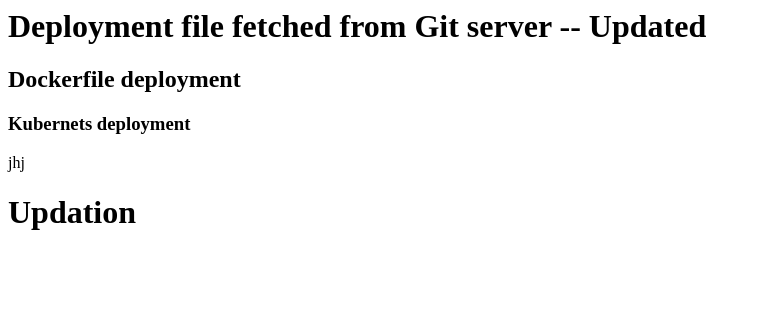
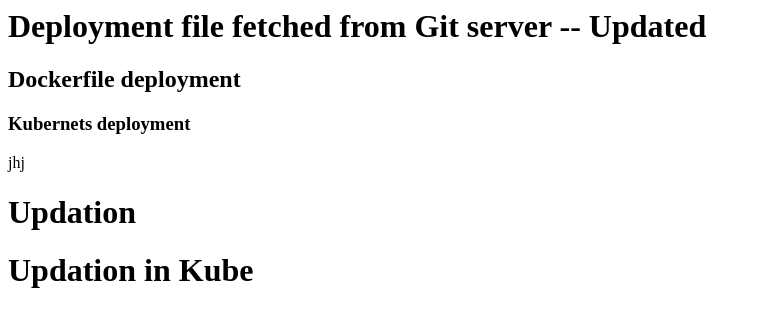
Before and after one commit to ammad-khalid/jenkin-projects, a plain HTML site: page index.html in a window 1280 px wide. Shown: the whole page, without its empty margins (0-762 px from the left). Drawn offline with Linux system fonts and the light colour scheme.

Commit message:
Update index.html

```diff
--- a/index.html
+++ b/index.html
@@ -3,3 +3,4 @@
 <h3> Kubernets deployment</h3>
 jhj
 <h1> Updation</h1>
+<h1> Updation in Kube</h1>
```
